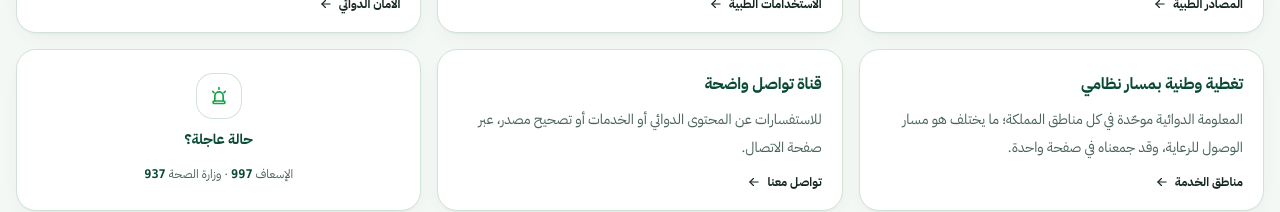
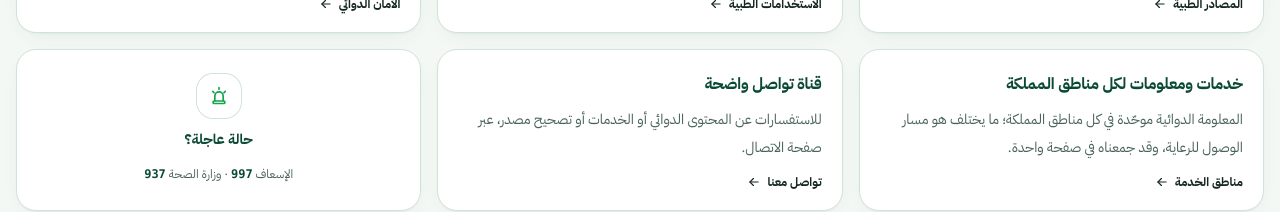
Before and after one commit to saudi-cytotec/saudi-cytotec, a React (Vite) app: page / in a window 1280 px wide. Shown: the part 2569-2781 px from the top of the page. Built offline with nearby package versions, Linux system fonts and the light colour scheme.

Commit message:
Strengthen commercial-style homepage positioning

```diff
--- a/src/data/home.ts
+++ b/src/data/home.ts
@@ -27,7 +27,7 @@ export const HOME_SEO = {
   h1: "سايتوتك في السعودية | صحة المرأة السعودية",
   /** Meta description: one natural mention of each core term. */
   description:
-    "دليل دوائي عن سايتوتك في السعودية: ما هو سايتوتك وميزوبروستول، الوصفة الطبية والإشراف، الأمان الدوائي، ومسار الصرف النظامي، مع معلومات موثوقة عن صحة المرأة.",
+    "منصة سايتوتك في السعودية لصحة المرأة: معلومات دوائية موثوقة، دليل سايتوتك وميزوبروستول، الأمان الدوائي، مسار الرعاية والصرف النظامي، وخدمات التواصل والاستفسارات.",
 } as const;
 
 export interface HomeLink {
@@ -132,7 +132,7 @@ export const HOME_VALUE: { title: string; text: string; to: string; label: strin
     label: "الأمان الدوائي",
   },
   {
-    title: "تغطية وطنية بمسار نظامي",
+    title: "خدمات ومعلومات لكل مناطق المملكة",
     text: "المعلومة الدوائية موحّدة في كل مناطق المملكة؛ ما يختلف هو مسار الوصول للرعاية، وقد جمعناه في صفحة واحدة.",
     to: "/service-areas",
     label: "مناطق الخدمة",
```
